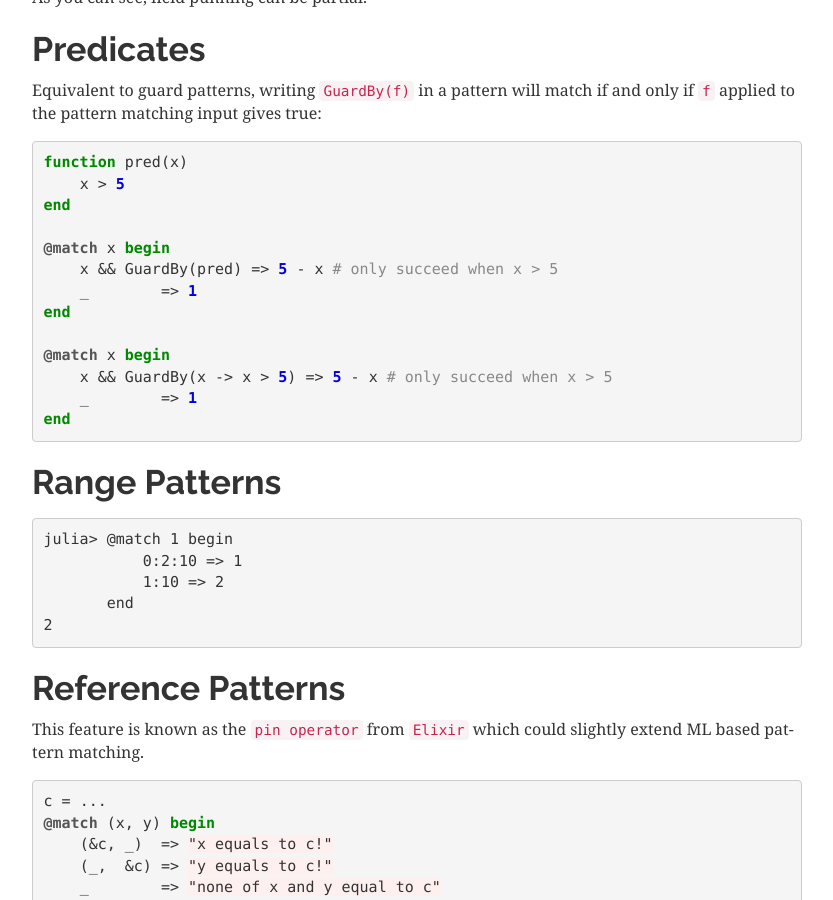
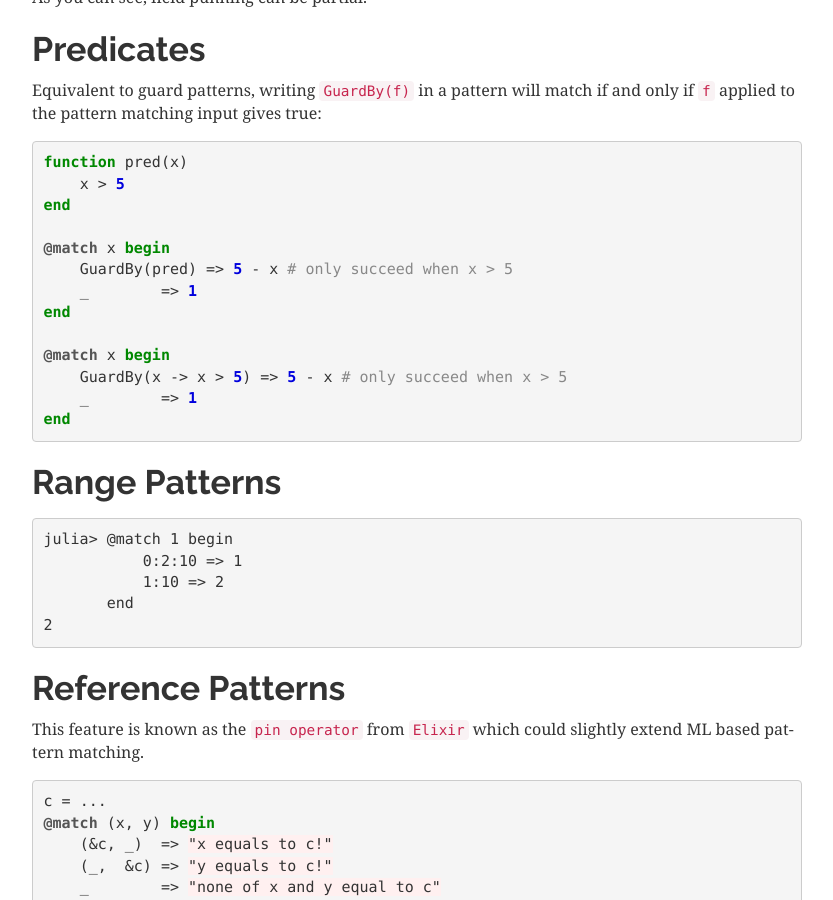
Before and after one commit to thautwarm/MLStyle.jl, a Sphinx documentation site: the page built from docs/syntax/pattern.md, in a window 1280 px wide and 900 px high, scrolled down 4748 px. Shown: the whole window, without its empty margins (38-871 px from the left). Built offline with Sphinx 7.4.7, drawn with Linux system fonts in a browser that asks for light colours.

Commit message:
Remove unnecessary && in docs
As far as I can tell, these `x &&` aren't doing anything.

````diff
--- a/docs/syntax/pattern.md
+++ b/docs/syntax/pattern.md
@@ -222,12 +222,12 @@ function pred(x)
 end
 
 @match x begin
-    x && GuardBy(pred) => 5 - x # only succeed when x > 5
+    GuardBy(pred) => 5 - x # only succeed when x > 5
     _        => 1
 end
 
 @match x begin
-    x && GuardBy(x -> x > 5) => 5 - x # only succeed when x > 5
+    GuardBy(x -> x > 5) => 5 - x # only succeed when x > 5
     _        => 1
 end
 ```
````
